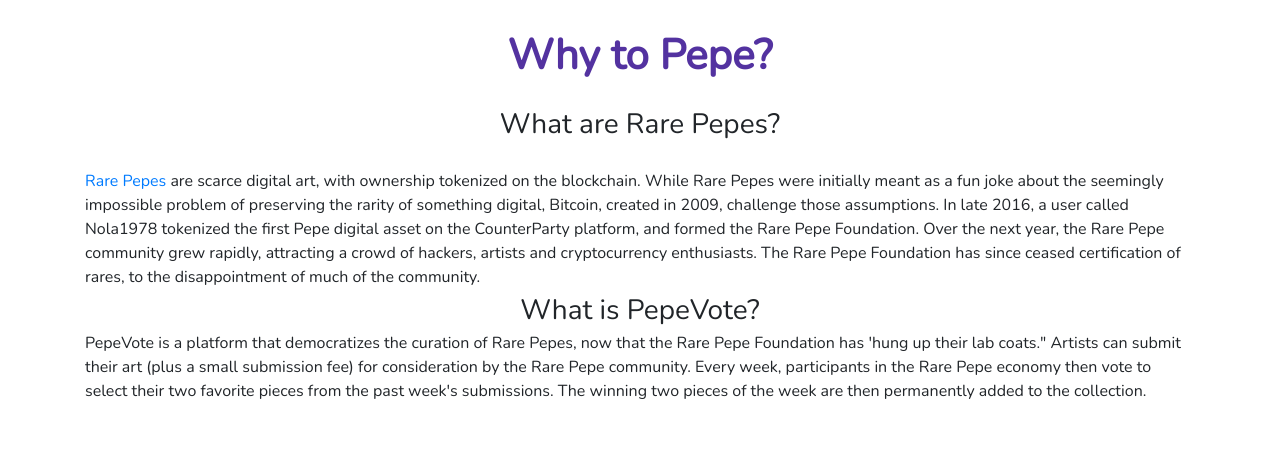
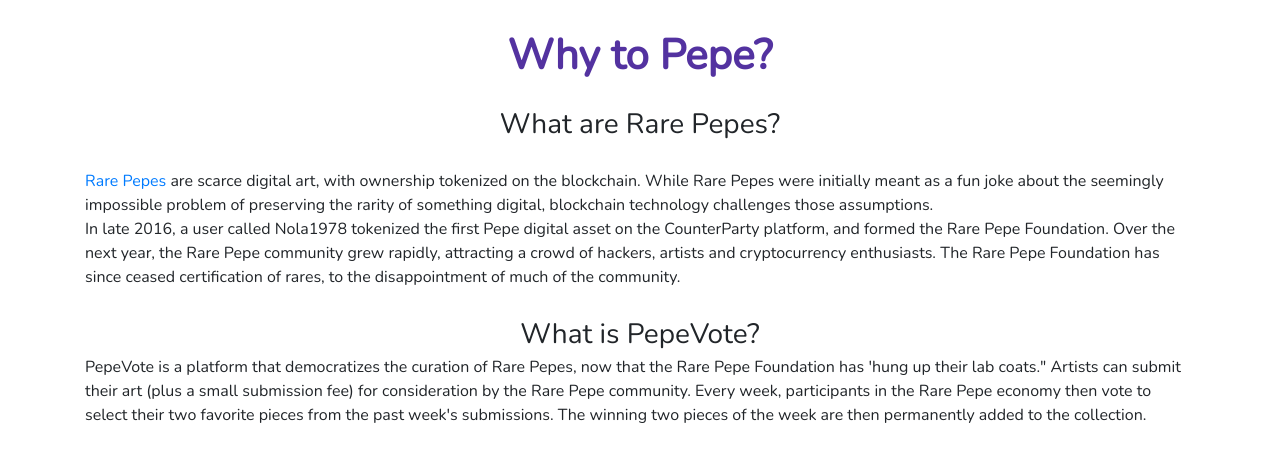
Before and after one commit to livinginformation/PepeVote, a Flask app: page /about in a window 1280 px wide. Shown: the part 56-518 px from the top of the page. Run offline with Flask 2, Linux system fonts and the light colour scheme; parts of the project's set-up code (start-up, migrations or seed data) failed here and were passed over; some libraries are stand-ins or nearby versions.

Commit message:
Update about.html

```diff
--- a/templates/about.html
+++ b/templates/about.html
@@ -8,9 +8,11 @@
     <div class='alone-text'>What are Rare Pepes?</div>
     <br>
     <div>
-      <a href="http://knowyourmeme.com/memes/rare-Pepe"> Rare Pepes</a> are scarce digital art, with ownership tokenized on the blockchain. While Rare Pepes were initially meant as a fun joke about the seemingly impossible problem of preserving the rarity of something digital, Bitcoin, created in 2009, challenge those assumptions. In late 2016, a user called Nola1978 tokenized the first Pepe digital asset on the CounterParty platform, and formed the Rare Pepe Foundation. Over the next year, the Rare Pepe community grew rapidly, attracting a crowd of hackers, artists and cryptocurrency enthusiasts. The Rare Pepe Foundation has since ceased certification of rares, to the disappointment of much of the community.
+      <a href="http://knowyourmeme.com/memes/rare-Pepe"> Rare Pepes</a> are scarce digital art, with ownership tokenized on the blockchain. While Rare Pepes were initially meant as a fun joke about the seemingly impossible problem of preserving the rarity of something digital, blockchain technology challenges those assumptions.
+        <br>
+        In late 2016, a user called Nola1978 tokenized the first Pepe digital asset on the CounterParty platform, and formed the Rare Pepe Foundation. Over the next year, the Rare Pepe community grew rapidly, attracting a crowd of hackers, artists and cryptocurrency enthusiasts. The Rare Pepe Foundation has since ceased certification of rares, to the disappointment of much of the community.
     </div>
-
+<br>
 
     <div class='alone-text'>What is PepeVote?</div>
 
```
